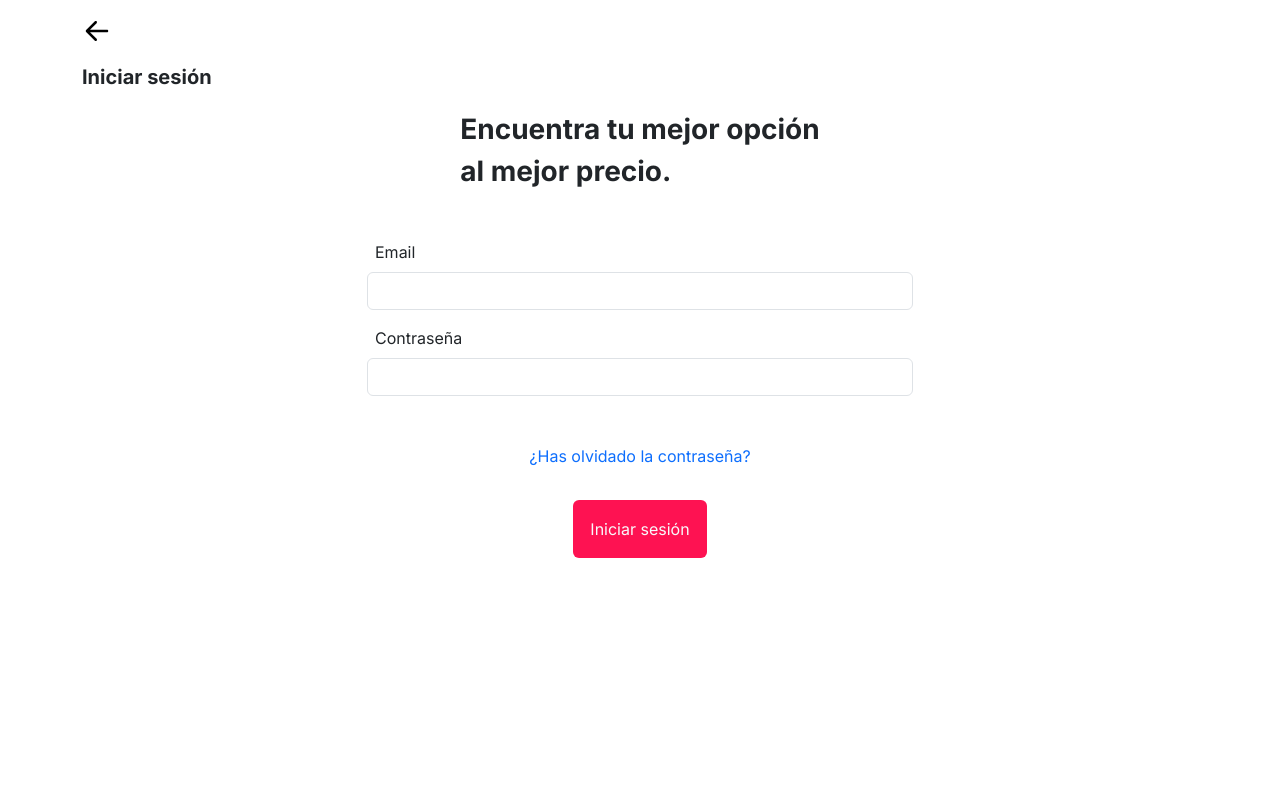
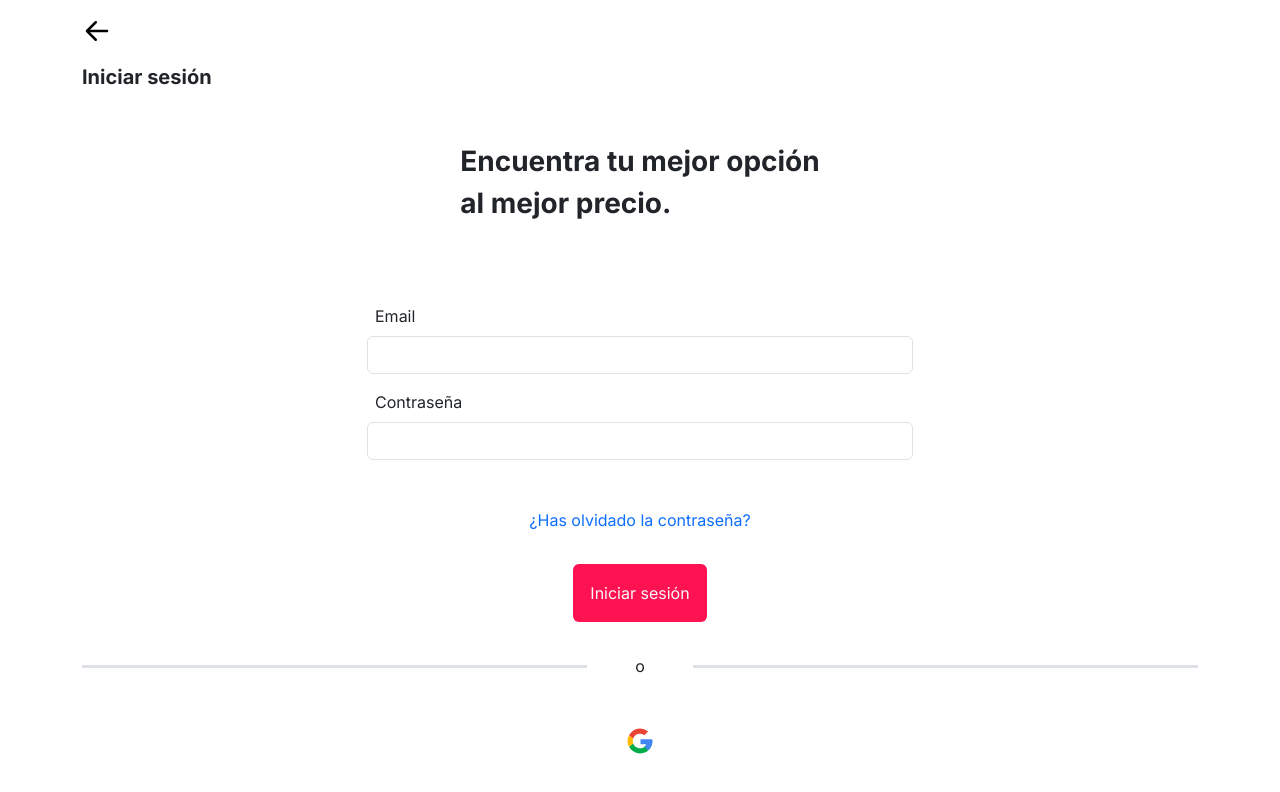
Before and after one commit to Jkisner24/packar, a Next.js app: page /login in a window 1280 px wide. Shown: the top 792 px of the page. Built offline with nearby package versions, Linux system fonts and the light colour scheme.

Commit message:
done login form

```diff
--- a/components/LoginForm/LoginComponent.jsx
+++ b/components/LoginForm/LoginComponent.jsx
@@ -1,6 +1,6 @@
 import React from 'react'
 import LoginForm from './LoginForm'
-import { LeftArrow } from '@/public/assets'
+import { LeftArrow, GoogleLogo } from '@/public/assets'
 import Image from 'next/image'
 
 const LoginComponent = () => {
@@ -10,10 +10,22 @@ const LoginComponent = () => {
       <Image src={LeftArrow} alt="left arrow" style={{cursor: 'pointer'}}/>
       <span className='mt-3 fs-5 fw-bold'>Iniciar sesión</span>
     </div>
-    <div className='my-3 col-12 col-md-6 text-left align-items-center d-flex flex-column w-100'>
+    <div className='my-5 col-12 col-md-6 text-left align-items-center d-flex flex-column w-100'>
       <p className='fw-bold fs-3'>Encuentra tu mejor opción <span className='d-block text-left'>al mejor precio.</span></p>
     </div>
+
     <LoginForm />
+
+    <div className="my-3 col-12 d-flex justify-content-center align-items-center">
+        <div className="w-50 border-top border-3"></div>
+        <span className="mx-5" style={{ cursor: 'default' }}>o</span>
+        <div className="w-50 border-top border-3 "></div>
+    </div>
+
+    <div className='my-5 col-12 d-flex justify-content-center'>
+      <Image src={GoogleLogo} alt='Google Logo' style={{cursor: 'pointer'}}/>
+    </div>
+
    </div>
   )
 }
--- a/public/assets/index.js
+++ b/public/assets/index.js
@@ -1 +1,2 @@
 export {default as LeftArrow} from './left-arrow.svg'
+export {default as GoogleLogo} from './google-logo.svg'
```
Also changed, not shown: components/LoginForm/LoginForm.jsx (+4 -4 lines), public/assets/google-logo.svg (added).
